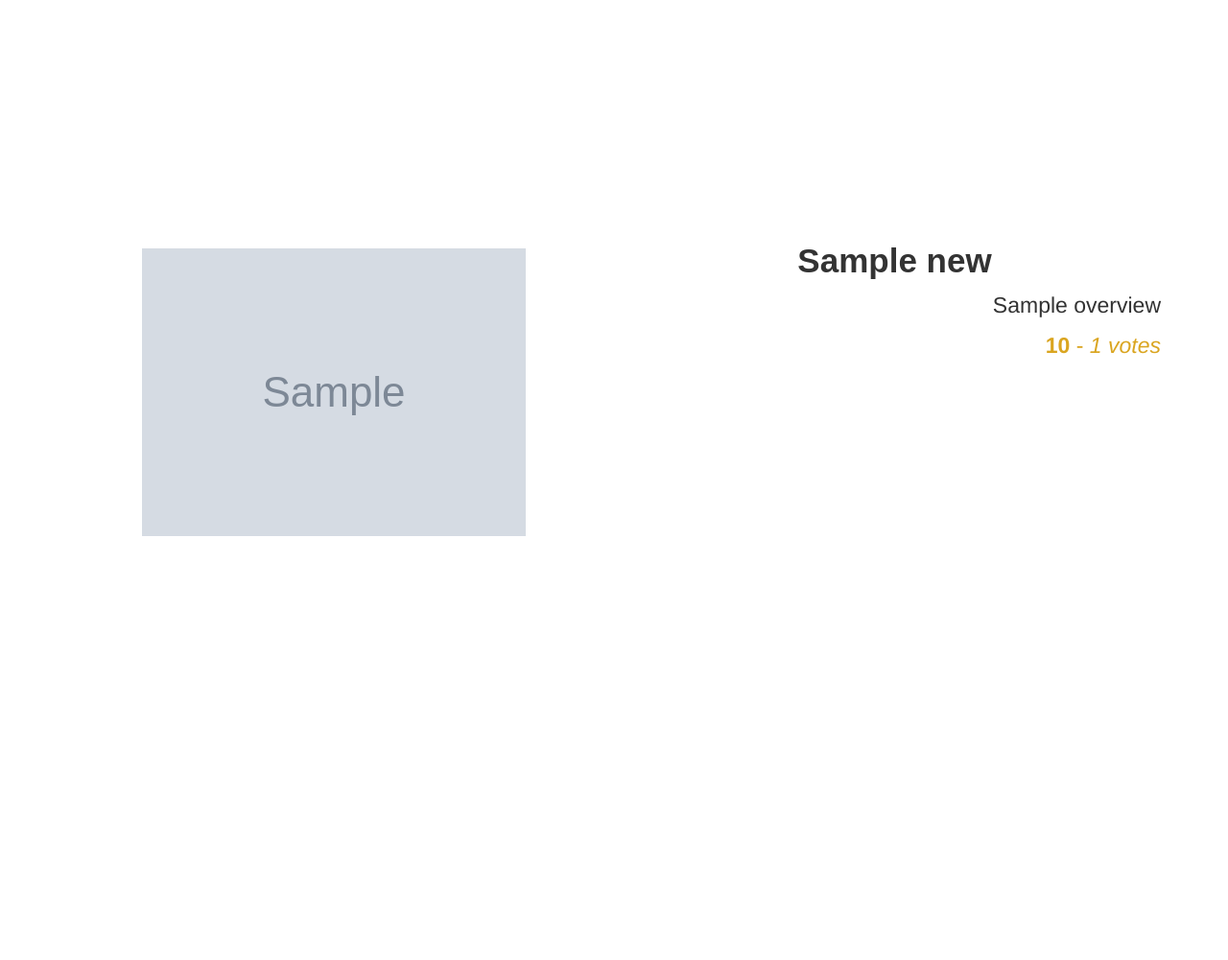
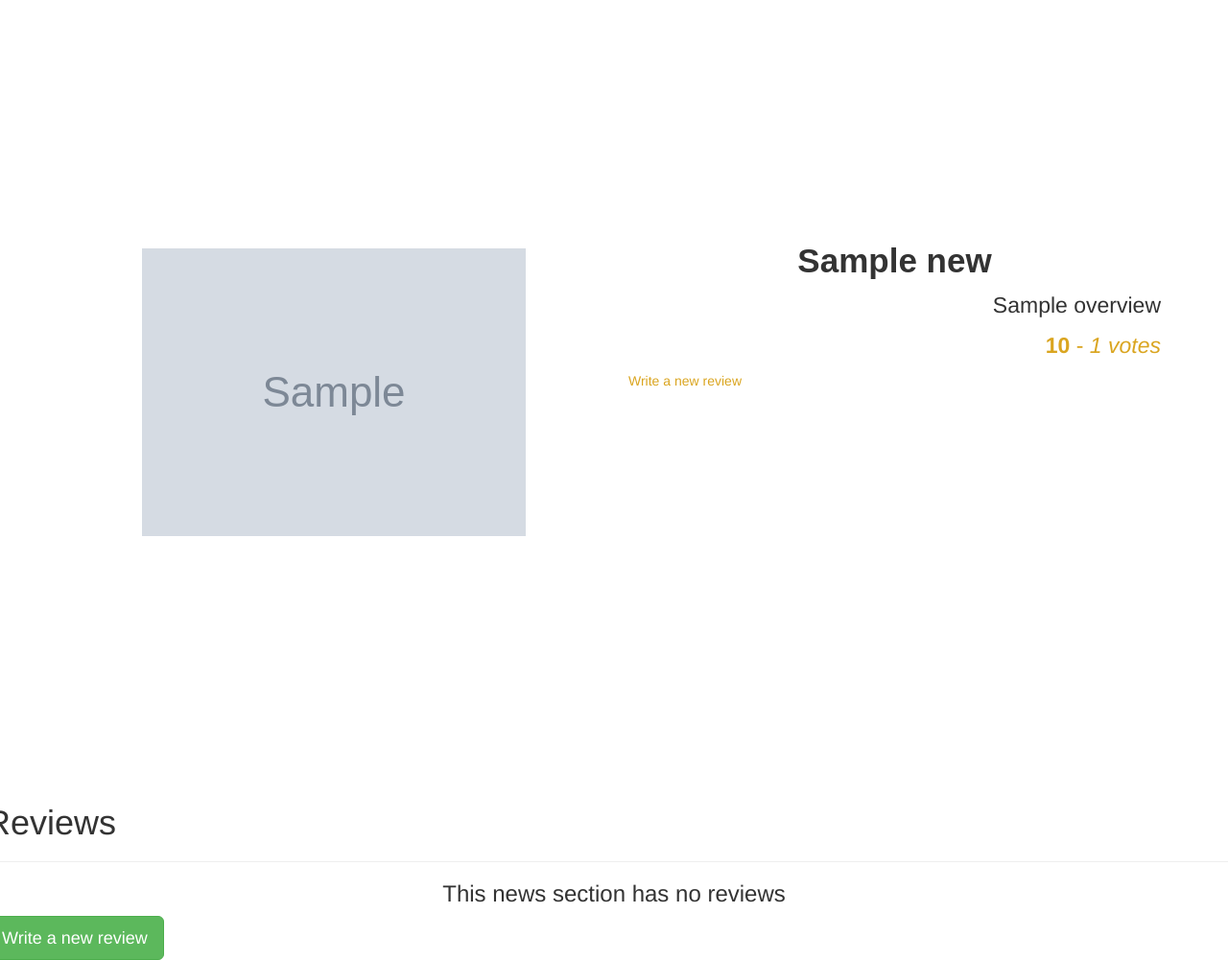
Before and after one commit to millywayne/NEWS-API, a Flask app: template app/templates/news.html in a window 1280 px wide. Shown: the part 73-1074 px from the top of the page at 96% size. Before the commit the page ends 632 px from the top, so only its background shows below. Run offline with Flask 2, Linux system fonts and the light colour scheme; the template is opened without the code that fills it: most values are stand-ins (such as "Sample title", 1, 10 or a date in 2020); grey boxes marked "Sample" are stand-in pictures; parts of the project's set-up code (start-up, migrations or seed data) failed here and were passed over; some libraries are stand-ins or nearby versions.

Commit message:
created new review

```diff
--- a/app/templates/news.html
+++ b/app/templates/news.html
@@ -6,6 +6,7 @@
     {% if title %}
     <title> {{ News }}</title>
     {% else %}
+    {% import 'macros.html' as macro%}
     <title> Welcome to the best Movie Review website </title>
     {% endif %}
 </head>
@@ -14,10 +15,10 @@
     {% extends 'base.html'%}
     <!-- Styles block -->
 
-{% block styles%}
-{{ super() }}
-<link rel="stylesheet" href="{{url_for('static',filename='css/news.css')}}">
-{% endblock %}
+    {% block styles%}
+    {{ super() }}
+    <link rel="stylesheet" href="{{url_for('static',filename='css/news.css')}}">
+    {% endblock %}
 
     <!-- Content block -->
     {% block content %}
@@ -34,9 +35,23 @@
 
                 <p class="overview"> {{ news.overview }}</p>
                 <p class="ratings"> <b> {{ news.vote_average }}</b> - <i>{{ news.vote_count}} votes </i> </p>
+                <a class="ratings" href="/news/review/new/{{news.id}}"> Write a new review</a>
             </div>
         </div>
     </div>
+    <div class="row">
+
+        <h1>Reviews</h1>
+        <hr>
+
+        {% if reviews %}
+            {{macro.displayReviews(reviews)}}
+
+        {% else%}
+            <h3 class="text-center">This news section has no reviews </h3>
+
+            <a class="btn btn-success btn-lg text-center" href="/news/review/{{news.id}}"> Write a new review</a>
+            {% endif %}
     {% endblock %}
 </body>
 
--- a/app/views.py
+++ b/app/views.py
@@ -43,8 +43,9 @@ def news(news_id):
     '''
     news = get_news(id)
     title = f'{news.title}'
+    reviews = Review.get_reviews(news.id)
 
-    return render_template('news.html',id = news_id,  title = title, news = news)
+    return render_template('news.html',id = news_id,  title = title, news = news, reviews = reviews)
 
 @app.route('/search/<news_name>')
 def search(news_name):
```
Also changed, not shown: app/models/reviews.py (+11 -0 lines), app/templates/macros.html (+7 -0 lines).
